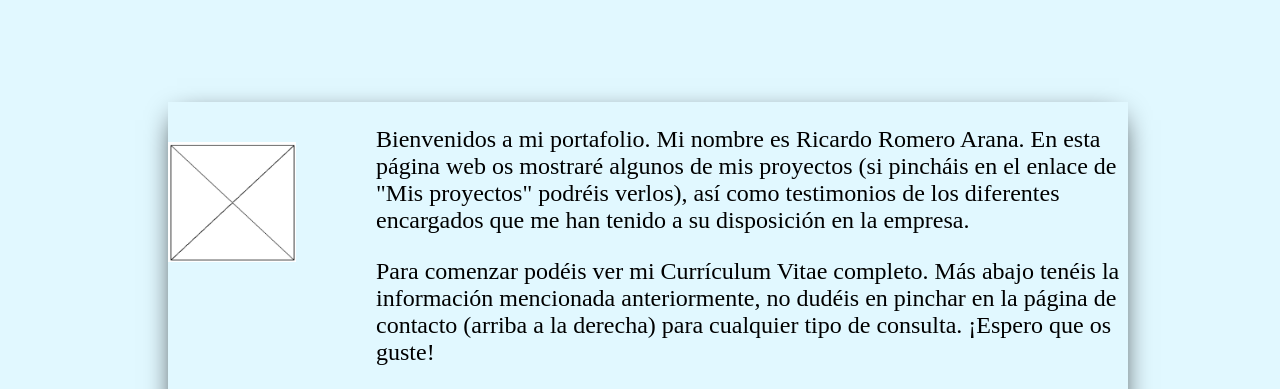
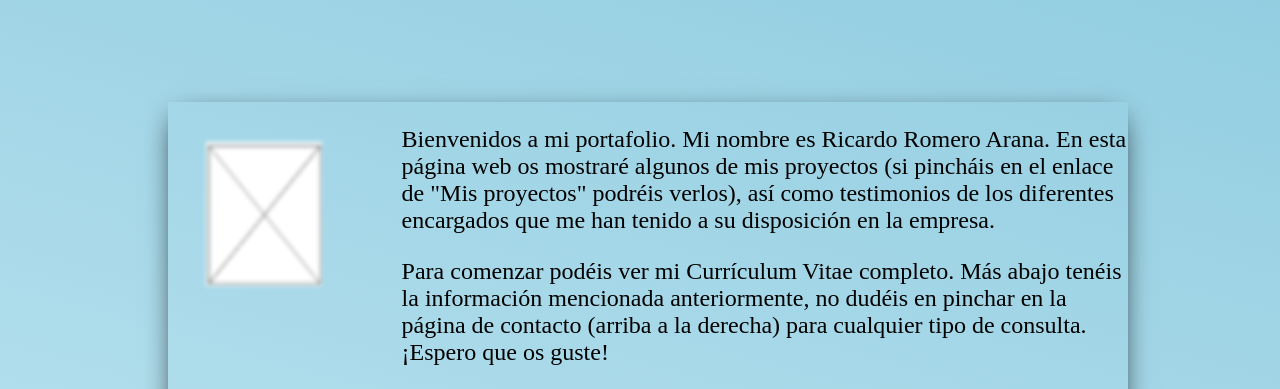
Before and after one commit to ricardoArana/portafolio_ricardo, a plain HTML site: page index.html in a window 1280 px wide. Shown: the part 110-499 px from the top of the page. Drawn offline with Linux system fonts and the light colour scheme.

Commit message:
Imagen editada pero sigue la general

```diff
--- a/css/style.css
+++ b/css/style.css
@@ -1,5 +1,6 @@
 body {
-    background-color: #E1F8FF;
+    background: rgb(225,248,255);
+    background: linear-gradient(16deg, rgba(225,248,255,1) 8%, rgba(142,203,223,1) 100%);
 
 }
 header {
@@ -56,9 +57,18 @@ main {
     justify-content: center;
 }
 .imagen > img {
+    -webkit-filter: blur(2px);
+	filter: blur(2px);
+	-webkit-transition: .3s ease-in-out;
+	transition: .3s ease-in-out;
+    padding-left: 3vw;
     padding-top: 5vh;
-    width: 8em;
-    height: 10em;
+    width: 12vw;
+    height: 23vh;
+}
+.imagen:hover > img {
+	-webkit-filter: blur(0);
+	filter: blur(0);
 }
 #presentacion > .parrafo {
     margin-left: 5em;
```
